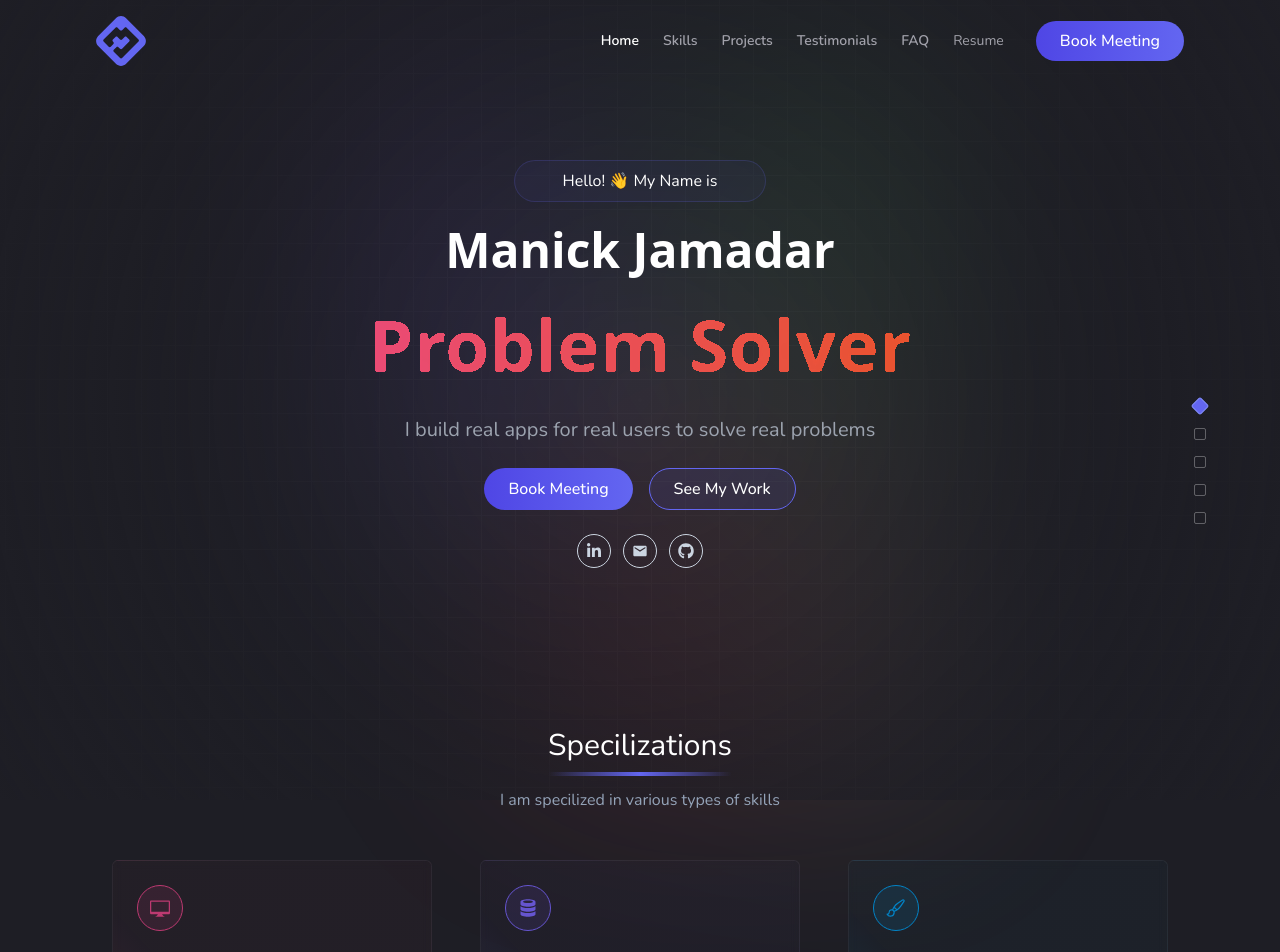
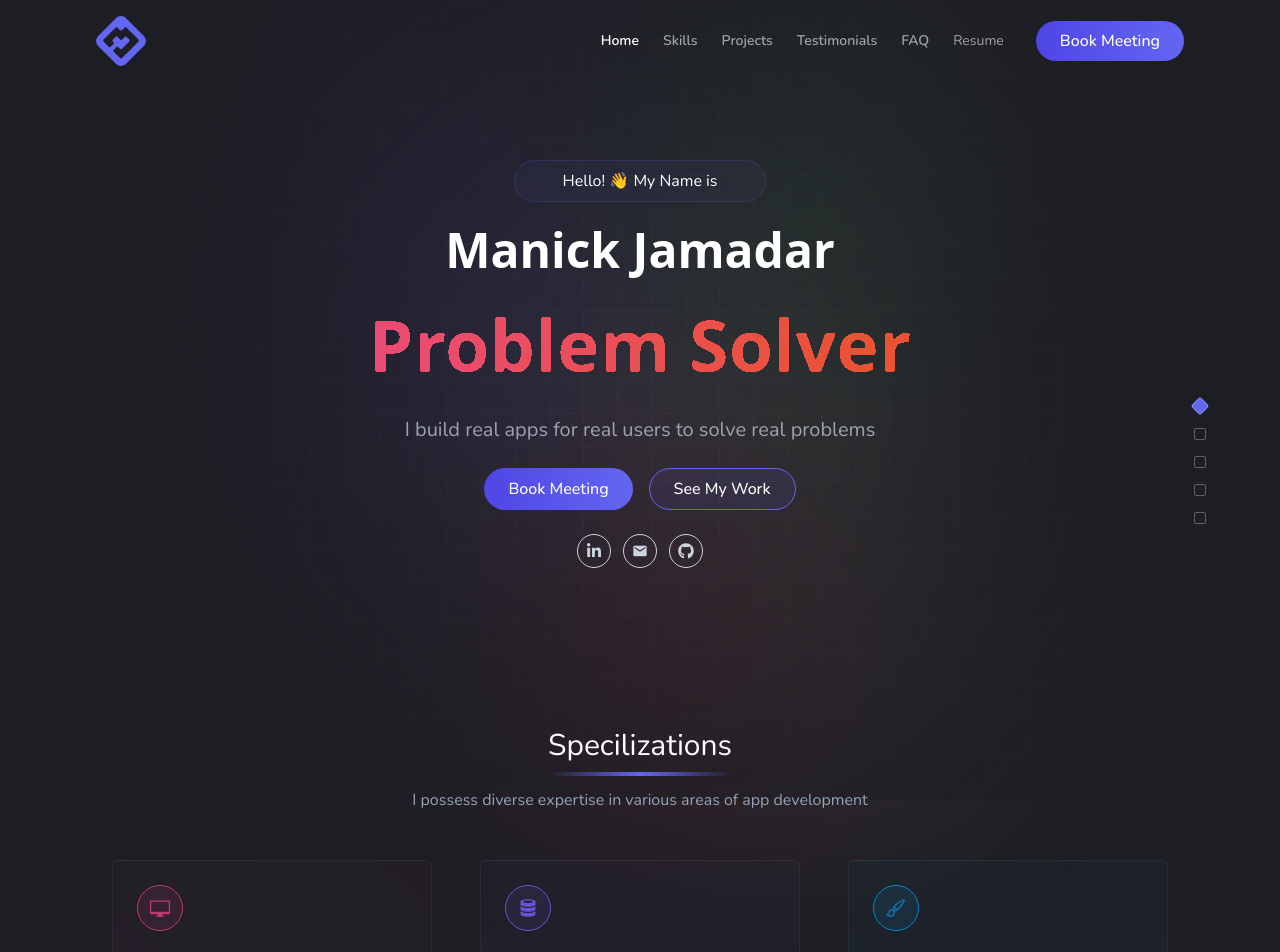
Before and after one commit to manickjamadar/personal-website, a Next.js app: page / in a window 1280 px wide. Shown: the top 952 px of the page. Built offline with nearby package versions, Linux system fonts and the light colour scheme.

Commit message:
added proper specilization subttile

```diff
--- a/app/components/sections/specilizationSection.tsx
+++ b/app/components/sections/specilizationSection.tsx
@@ -7,7 +7,7 @@ const SpecilizationSection = () => {
     <div className="flex gap-12 flex-col items-center">
       <SectionHeader
         title="Specilizations"
-        subtitle="I am specilized in various types of skills"
+        subtitle="I possess diverse expertise in various areas of app development"
       />
       <div className="grid grid-cols-1 md:grid-cols-2 lg:grid-cols-3 gap-12">
         {mySpecilizations.map((specilization) => (
```
